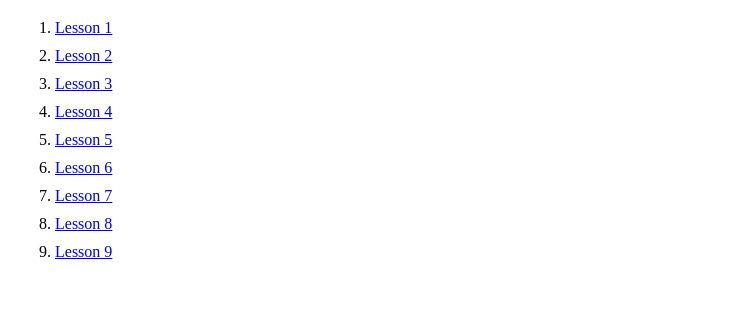
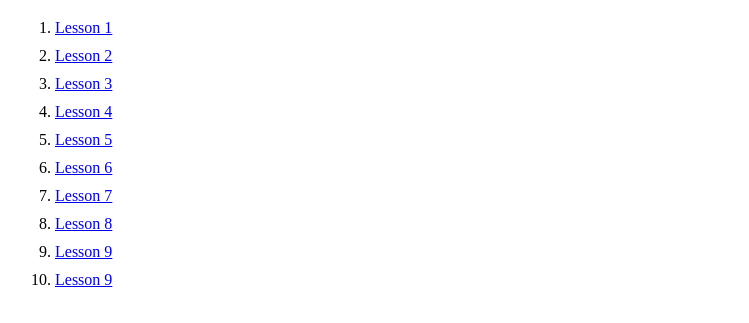
Before and after one commit to OYL232/HTML, a plain HTML site: page index.html in a window 1280 px wide. Shown: the part 61-384 px from the top of the page, without its empty margins (3-752 px from the left). Drawn offline with Linux system fonts and the light colour scheme.

Commit message:
i have added Lesson 10

```diff
--- a/index.html
+++ b/index.html
@@ -28,6 +28,7 @@
             <li><a href="Lesson7\index.html">Lesson 7  </a></li>
             <li><a href="Lesson8\index.html">Lesson 8 </a></li>
             <li><a href="Lesson9\index.html">Lesson 9  </a></li>
+            <li><a href="Lesson10\index.html">Lesson 9  </a></li>
           </ol>
     </body>
 </html>
```
